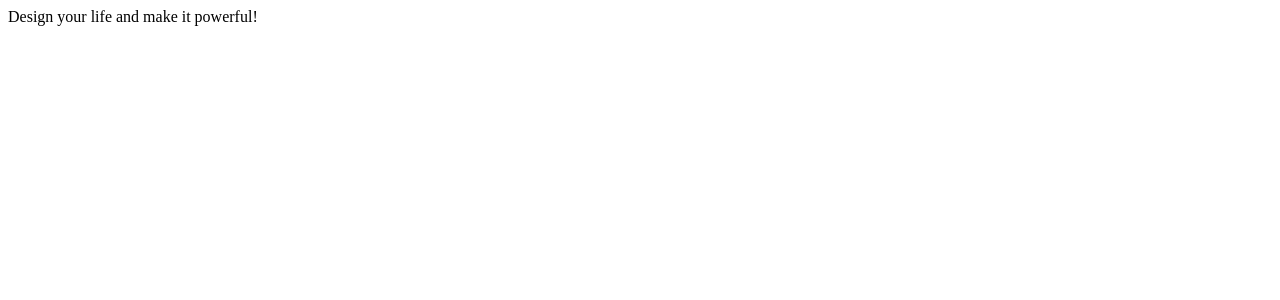
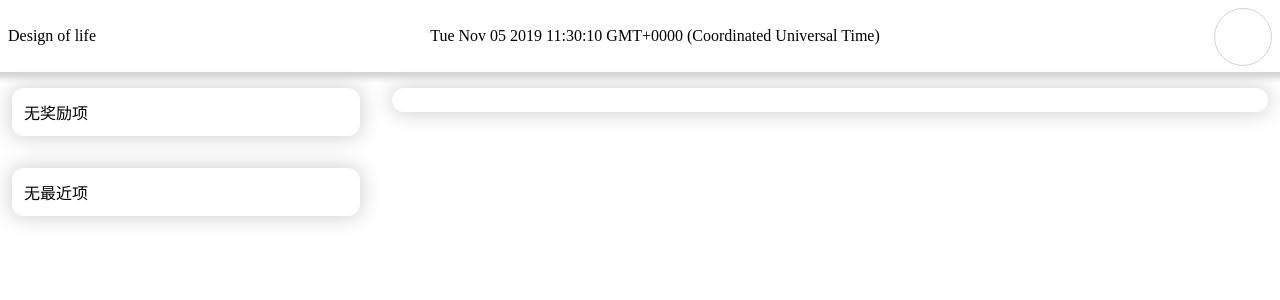
Before and after one commit to codimiracle/design-of-life-frontend, a Next.js app: page / in a window 1280 px wide. Shown: the top 300 px of the page. Built offline with nearby package versions, Linux system fonts and the light colour scheme.

Commit message:
applied default layout to root page

```diff
--- a/pages/index.js
+++ b/pages/index.js
@@ -1,5 +1,47 @@
-function Home() {
-    return (<div>Design your life and make it powerful!</div>);
-}
+import AwardPanel from '../components/award-panel';
+import RecentPanel from '../components/recent-panel';
+import LifeDesignPanel from '../components/life-design-panel';
+import DefaultLayout from '../layout/default-layout';
+
+const awards = [];
+const recents = [];
+
+const Home = () => (
+    <DefaultLayout>
+        <aside className="aside-bar">
+            <section className="award-area">
+                <AwardPanel awards={awards} />
+            </section>
+            <section className="recent-area">
+                <RecentPanel recents={recents} />
+            </section>
+        </aside>
+        <article className="main">
+            <LifeDesignPanel />
+        </article>
+        <style jsx>{`
+            .aside-bar {
+                width: 348px;
+            }
+            section + section {
+                margin-top: 32px;
+            }
+            .main {
+                margin-left: 32px;
+                flex: 1;
+            }
+        `}</style>
+        <style jsx global>{`
+            html, body {
+                margin: 0;
+            }
+            .panel {
+                padding: 12px;
+                border-radius: 12px;
+                box-shadow: 0 0 20px 2px lightgrey;
+            }
+        `}</style>
+    </DefaultLayout>
+);
 
 export default Home;
```
